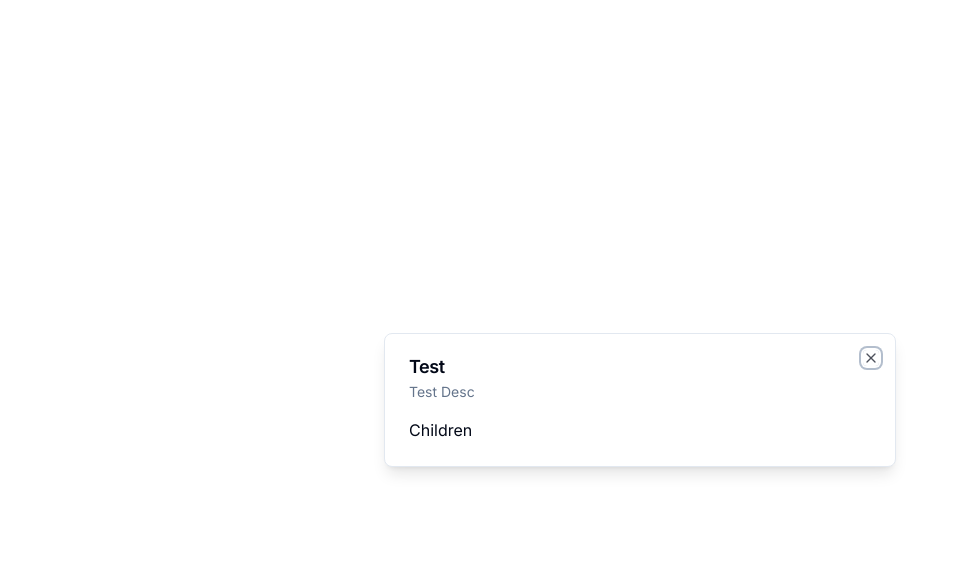
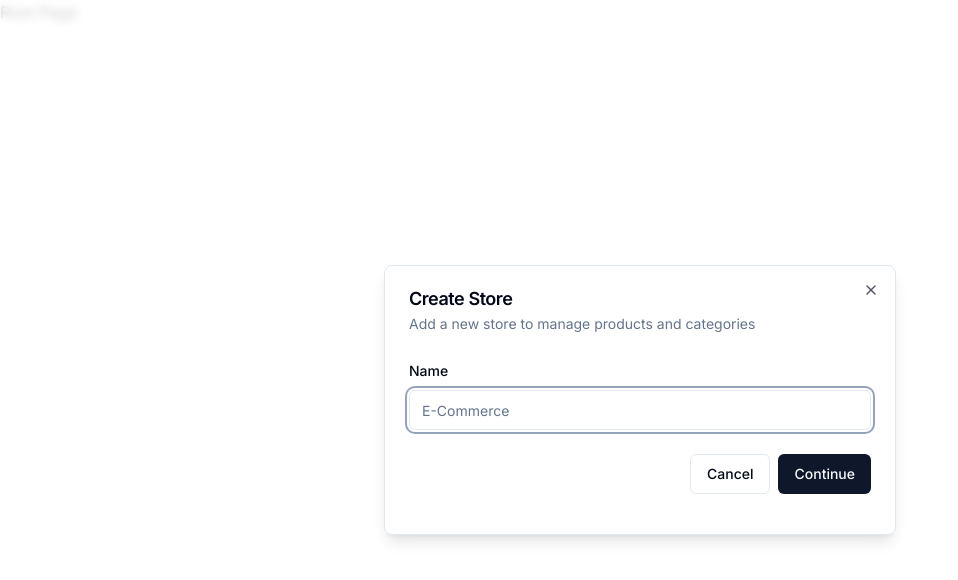
Before and after one commit to yoreyong/eCommerce, a Next.js app in the folder ecommerce-admin/: page / in a window 1280 px wide. Shown: the top 580 px of the page, without its empty margins (0-958 px from the left). Built offline with nearby package versions, Linux system fonts and the light colour scheme.

Commit message:
[admin]feat: Add form component and create store form

```diff
--- a/ecommerce-admin/app/(root)/page.tsx
+++ b/ecommerce-admin/app/(root)/page.tsx
@@ -1,19 +1,23 @@
 "use client";
 
-import { Modal } from "@/components/ui/modal";
-import { UserButton } from "@clerk/nextjs";
+import { useEffect } from "react";
+
+import { useStoreModal } from "@/hooks/use-store-modal";
 
 const SetupPage = () => {
+  // 直接使用useStoreModal没办法嵌入到useEffeft中, 因此先将其解构出来
+  const onOpen = useStoreModal((state) => state.onOpen);
+  const isOpen = useStoreModal((state) => state.isOpen);
+
+  useEffect(() => {
+    if(!isOpen) {
+      onOpen();
+    }
+  }, [isOpen, onOpen])
+
   return (
     <div>
-      <Modal
-        title="Test"
-        description="Test Desc"
-        isOpen
-        onClose={()=>{}}
-      >
-        Children
-      </Modal>
+      Root Page
     </div>
   )
 }
--- a/ecommerce-admin/app/layout.tsx
+++ b/ecommerce-admin/app/layout.tsx
@@ -2,6 +2,8 @@
 import type { Metadata } from 'next'
 import { Inter } from 'next/font/google'
 import { ClerkProvider } from '@clerk/nextjs';
+
+import { ModalProvider } from '@/provider/modal-provider';
 
 const inter = Inter({ subsets: ['latin'] })
 
@@ -18,7 +20,10 @@
   return (
     <ClerkProvider>
       <html lang="en">
-        <body className={inter.className}>{children}</body>
+        <body className={inter.className}>
+          <ModalProvider />
+          {children}
+        </body>
       </html>
     </ClerkProvider>
   )
--- /dev/null
+++ b/ecommerce-admin/components/modals/store-modals.tsx
@@ -0,0 +1,77 @@
+"use client";
+
+import * as z from "zod";
+import { useState } from "react";
+import { useForm } from "react-hook-form";
+import { zodResolver } from "@hookform/resolvers/zod";
+import { useStoreModal } from "@/hooks/use-store-modal";
+
+import { Modal } from "@/components/ui/modal";
+import { Form, FormControl, FormField, FormItem, FormLabel } from "@/components/ui/form";
+import { Input } from "@/components/ui/input";
+import { Button } from "@/components/ui/button";
+
+/**
+ * Zod 是一个变量声明库, 类似C中的typedef
+ * 目的是为了实现更为复杂的数据结构
+ */
+const formSchema = z.object({
+  name: z.string().min(1),
+});
+
+export const StoreModal = () => {
+  const storeModal = useStoreModal();
+
+  const [isLoading, setIsLoading] = useState(false);
+
+  // 使用react-hook-form新建一个form, 数据类型为zod定义的formSchema
+  const form = useForm<z.infer<typeof formSchema>>({
+    resolver: zodResolver(formSchema),  // resolver用来做validation, optional
+    defaultValues: {
+      name: "",
+    },
+  });
+
+  const onSubmit =async (values: z.infer<typeof formSchema>) => {
+    console.log(values);
+    // TODO: Add submit function, creaye store
+  }
+
+  return (
+    <Modal
+      title="Create Store"
+      description="Add a new store to manage products and categories"
+      isOpen={storeModal.isOpen}
+      onClose={storeModal.onClose}
+    >
+      <div>
+        <div className="space-y-4 py-2 pb-4">
+          <div className="space-y-2">
+            <Form {...form}>
+              <form>
+                <FormField
+                  control={form.control}
+                  name="name"
+                  render={({field}) => (
+                    <FormItem>
+                      <FormLabel>Name</FormLabel>
+                      <FormControl>
+                        <Input disabled={isLoading} placeholder="E-Commerce" {...field} />
+                      </FormControl>
+                    </FormItem>
+                  )}
+                />
+                <div className="pt-6 space-x-2 flex items-center justify-end w-full">
+                  <Button disabled={isLoading} variant={"outline"} onClick={storeModal.onClose}>
+                    Cancel
+                  </Button>
+                  <Button disabled={isLoading} type="submit">Continue</Button>
+                </div>
+              </form>
+            </Form>
+          </div>
+        </div>
+      </div>
+    </Modal>
+  )
+}
--- /dev/null
+++ b/ecommerce-admin/components/ui/form.tsx
@@ -0,0 +1,176 @@
+import * as React from "react"
+import * as LabelPrimitive from "@radix-ui/react-label"
+import { Slot } from "@radix-ui/react-slot"
+import {
+  Controller,
+  ControllerProps,
+  FieldPath,
+  FieldValues,
+  FormProvider,
+  useFormContext,
+} from "react-hook-form"
+
+import { cn } from "@/lib/utils"
+import { Label } from "@/components/ui/label"
+
+const Form = FormProvider
+
+type FormFieldContextValue<
+  TFieldValues extends FieldValues = FieldValues,
+  TName extends FieldPath<TFieldValues> = FieldPath<TFieldValues>
+> = {
+  name: TName
+}
+
+const FormFieldContext = React.createContext<FormFieldContextValue>(
+  {} as FormFieldContextValue
+)
+
+const FormField = <
+  TFieldValues extends FieldValues = FieldValues,
+  TName extends FieldPath<TFieldValues> = FieldPath<TFieldValues>
+>({
+  ...props
+}: ControllerProps<TFieldValues, TName>) => {
+  return (
+    <FormFieldContext.Provider value={{ name: props.name }}>
+      <Controller {...props} />
+    </FormFieldContext.Provider>
+  )
+}
+
+const useFormField = () => {
+  const fieldContext = React.useContext(FormFieldContext)
+  const itemContext = React.useContext(FormItemContext)
+  const { getFieldState, formState } = useFormContext()
+
+  const fieldState = getFieldState(fieldContext.name, formState)
+
+  if (!fieldContext) {
+    throw new Error("useFormField should be used within <FormField>")
+  }
+
+  const { id } = itemContext
+
+  return {
+    id,
+    name: fieldContext.name,
+    formItemId: `${id}-form-item`,
+    formDescriptionId: `${id}-form-item-description`,
+    formMessageId: `${id}-form-item-message`,
+    ...fieldState,
+  }
+}
+
+type FormItemContextValue = {
+  id: string
+}
+
+const FormItemContext = React.createContext<FormItemContextValue>(
+  {} as FormItemContextValue
+)
+
+const FormItem = React.forwardRef<
+  HTMLDivElement,
+  React.HTMLAttributes<HTMLDivElement>
+>(({ className, ...props }, ref) => {
+  const id = React.useId()
+
+  return (
+    <FormItemContext.Provider value={{ id }}>
+      <div ref={ref} className={cn("space-y-2", className)} {...props} />
+    </FormItemContext.Provider>
+  )
+})
+FormItem.displayName = "FormItem"
+
+const FormLabel = React.forwardRef<
+  React.ElementRef<typeof LabelPrimitive.Root>,
+  React.ComponentPropsWithoutRef<typeof LabelPrimitive.Root>
+>(({ className, ...props }, ref) => {
+  const { error, formItemId } = useFormField()
+
+  return (
+    <Label
+      ref={ref}
+      className={cn(error && "text-destructive", className)}
+      htmlFor={formItemId}
+      {...props}
+    />
+  )
+})
+FormLabel.displayName = "FormLabel"
+
+const FormControl = React.forwardRef<
+  React.ElementRef<typeof Slot>,
+  React.ComponentPropsWithoutRef<typeof Slot>
+>(({ ...props }, ref) => {
+  const { error, formItemId, formDescriptionId, formMessageId } = useFormField()
+
+  return (
+    <Slot
+      ref={ref}
+      id={formItemId}
+      aria-describedby={
+        !error
+          ? `${formDescriptionId}`
+          : `${formDescriptionId} ${formMessageId}`
+      }
+      aria-invalid={!!error}
+      {...props}
+    />
+  )
+})
+FormControl.displayName = "FormControl"
+
+const FormDescription = React.forwardRef<
+  HTMLParagraphElement,
+  React.HTMLAttributes<HTMLParagraphElement>
+>(({ className, ...props }, ref) => {
+  const { formDescriptionId } = useFormField()
+
+  return (
+    <p
+      ref={ref}
+      id={formDescriptionId}
+      className={cn("text-sm text-muted-foreground", className)}
+      {...props}
+    />
+  )
+})
+FormDescription.displayName = "FormDescription"
+
+const FormMessage = React.forwardRef<
+  HTMLParagraphElement,
+  React.HTMLAttributes<HTMLParagraphElement>
+>(({ className, children, ...props }, ref) => {
+  const { error, formMessageId } = useFormField()
+  const body = error ? String(error?.message) : children
+
+  if (!body) {
+    return null
+  }
+
+  return (
+    <p
+      ref={ref}
+      id={formMessageId}
+      className={cn("text-sm font-medium text-destructive", className)}
+      {...props}
+    >
+      {body}
+    </p>
+  )
+})
+FormMessage.displayName = "FormMessage"
+
+export {
+  useFormField,
+  Form,
+  FormItem,
+  FormLabel,
+  FormControl,
+  FormDescription,
+  FormMessage,
+  FormField,
+}
--- /dev/null
+++ b/ecommerce-admin/components/ui/input.tsx
@@ -0,0 +1,25 @@
+import * as React from "react"
+
+import { cn } from "@/lib/utils"
+
+export interface InputProps
+  extends React.InputHTMLAttributes<HTMLInputElement> {}
+
+const Input = React.forwardRef<HTMLInputElement, InputProps>(
+  ({ className, type, ...props }, ref) => {
+    return (
+      <input
+        type={type}
+        className={cn(
+          "flex h-10 w-full rounded-md border border-input bg-background px-3 py-2 text-sm ring-offset-background file:border-0 file:bg-transparent file:text-sm file:font-medium placeholder:text-muted-foreground focus-visible:outline-none focus-visible:ring-2 focus-visible:ring-ring focus-visible:ring-offset-2 disabled:cursor-not-allowed disabled:opacity-50",
+          className
+        )}
+        ref={ref}
+        {...props}
+      />
+    )
+  }
+)
+Input.displayName = "Input"
+
+export { Input }
--- /dev/null
+++ b/ecommerce-admin/components/ui/label.tsx
@@ -0,0 +1,26 @@
+"use client"
+
+import * as React from "react"
+import * as LabelPrimitive from "@radix-ui/react-label"
+import { cva, type VariantProps } from "class-variance-authority"
+
+import { cn } from "@/lib/utils"
+
+const labelVariants = cva(
+  "text-sm font-medium leading-none peer-disabled:cursor-not-allowed peer-disabled:opacity-70"
+)
+
+const Label = React.forwardRef<
+  React.ElementRef<typeof LabelPrimitive.Root>,
+  React.ComponentPropsWithoutRef<typeof LabelPrimitive.Root> &
+    VariantProps<typeof labelVariants>
+>(({ className, ...props }, ref) => (
+  <LabelPrimitive.Root
+    ref={ref}
+    className={cn(labelVariants(), className)}
+    {...props}
+  />
+))
+Label.displayName = LabelPrimitive.Root.displayName
+
+export { Label }
--- a/ecommerce-admin/hooks/use-store-modal.tsx
+++ b/ecommerce-admin/hooks/use-store-modal.tsx
@@ -6,6 +6,11 @@
   onClose: () => void;
 }
 
+/**
+ * 自定义Hook
+ * 使用第三方库zustand来进行状态管理
+ * 用来管理StoreModel的onOpen和onClose两个状态
+ */
 export const useStoreModal = create<useStoreModalStore>((set) => ({
   isOpen: false,
   onOpen: () => set({isOpen: true}),
--- a/ecommerce-admin/package.json
+++ b/ecommerce-admin/package.json
@@ -10,7 +10,9 @@
   },
   "dependencies": {
     "@clerk/nextjs": "^4.23.1",
+    "@hookform/resolvers": "^3.1.1",
     "@radix-ui/react-dialog": "^1.0.4",
+    "@radix-ui/react-label": "^2.0.2",
     "@radix-ui/react-slot": "^1.0.2",
     "@types/node": "20.4.5",
     "@types/react": "18.2.17",
@@ -25,10 +27,12 @@
     "postcss": "8.4.27",
     "react": "18.2.0",
     "react-dom": "18.2.0",
+    "react-hook-form": "^7.45.2",
     "tailwind-merge": "^1.14.0",
     "tailwindcss": "3.3.3",
     "tailwindcss-animate": "^1.0.6",
     "typescript": "5.1.6",
+    "zod": "^3.21.4",
     "zustand": "^4.3.9"
   }
 }
--- /dev/null
+++ b/ecommerce-admin/provider/modal-provider.tsx
@@ -0,0 +1,22 @@
+"use client";
+
+import { StoreModal } from "@/components/modals/store-modals";
+import { useEffect, useState } from "react";
+
+export const ModalProvider = () => {
+  const [isMounted, setIsMounted] = useState(false);
+
+  useEffect(() => {
+    setIsMounted(true);
+  }, []);
+
+  if(!isMounted) {
+    return null;
+  }
+
+  return (
+    <>
+      <StoreModal />
+    </>
+  )
+}
```
Also changed, not shown: 1 other file (tests, documents, lock files or other folders).
